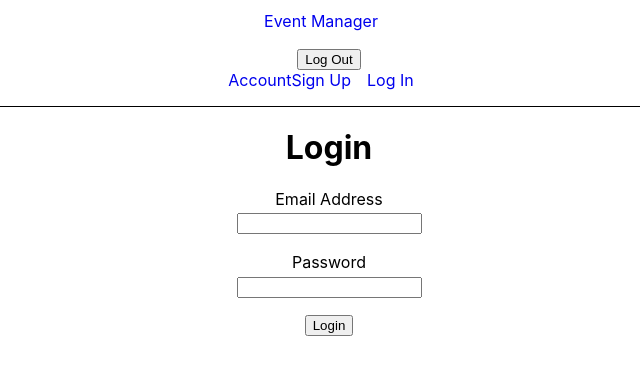
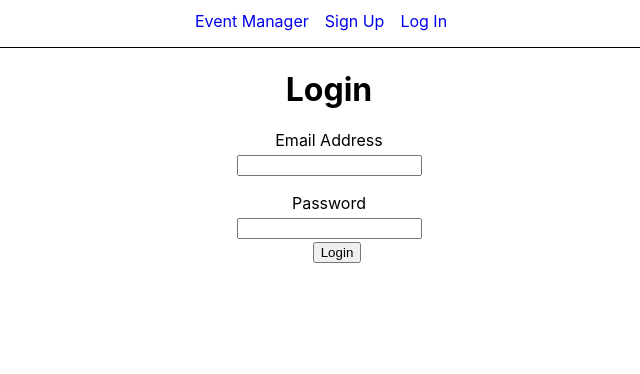
Before and after one commit to JacobStephens2/event-manager-ui, a React (Create React App) app: page /login in a window 1280 px wide. Shown: the top 374 px of the page, without its empty margins (311-951 px from the left). Built offline with nearby package versions, Linux system fonts and the light colour scheme.

Commit message:
change menu display based on login cookie

```diff
--- a/src/App.js
+++ b/src/App.js
@@ -11,7 +11,7 @@ import Account from './routes/Account';
 import NotFound from './routes/NotFound';
 import Nav from './components/Nav.js';
 
-function App(props) {
+function App() {
   return (
     <>
       <BrowserRouter>
--- a/src/components/LoggedInNav.js
+++ b/src/components/LoggedInNav.js
@@ -3,7 +3,7 @@ import React from 'react';
 import { Link } from "react-router-dom";
 import Cookies from 'universal-cookie';
 
-function LoggedInNav(props) {
+function LoggedInNav() {
   function logout() {
     const cookies = new Cookies();
     cookies.set('loggedIn', 'false', { path: '/' });
@@ -11,10 +11,10 @@ function LoggedInNav(props) {
   }
   return (
     <>
+      <Link to="/account">Account</Link>
       <button onClick={logout}>
         Log Out
       </button>
-      <Link to="/account">Account</Link>
     </>
   )
 }
--- a/src/components/Nav.css
+++ b/src/components/Nav.css
@@ -7,3 +7,9 @@ nav {
 nav a {
   text-decoration: none;
 }
+
+button {
+  display: inline;
+  margin-left: 1rem;
+  margin-top: 0;
+}
--- a/src/components/Nav.js
+++ b/src/components/Nav.js
@@ -3,14 +3,22 @@ import React from 'react';
 import { Link } from "react-router-dom";
 import LoggedInNav from './LoggedInNav.js';
 import LoggedOutNav from './LoggedOutNav.js';
+import Cookies from 'universal-cookie';
 
-function Login(props) {
+function Login() {
+  const cookies = new Cookies();
 
+  function setMenuByLoginStatus() {
+    if (cookies.get('loggedIn') == 'true') {
+      return <LoggedInNav />
+    } else {
+      return <LoggedOutNav />
+    }
+  }
   return (
     <nav>
       <Link to="/">Event Manager&emsp;</Link>
-      <LoggedInNav />
-      <LoggedOutNav />
+      {setMenuByLoginStatus()}
     </nav>
   )
 }
--- a/src/routes/Login.js
+++ b/src/routes/Login.js
@@ -4,7 +4,7 @@ import { Formik, Form, Field, ErrorMessage } from 'formik';
 import * as Yup from 'yup';
 import Cookies from 'universal-cookie';
 
-function Login(props) {
+function Login() {
 
   return (
     <>
```
